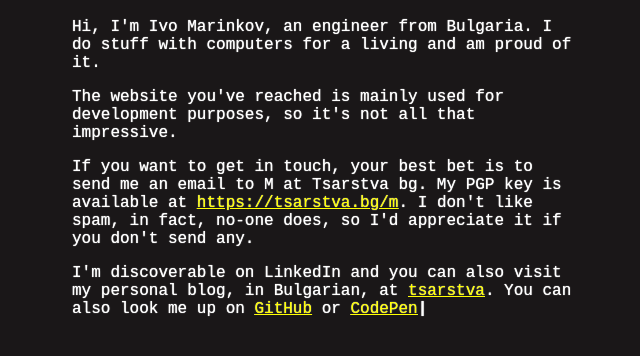
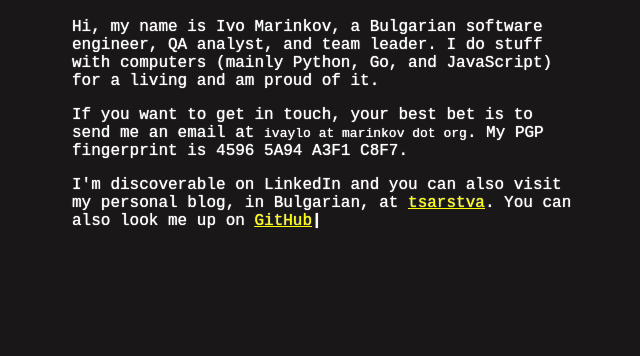
Before and after one commit to ivaivalous/ivo.qa, a plain HTML site: page index.html in a window 1280 px wide. Shown: the part 70-426 px from the top of the page, without its empty margins (318-958 px from the left). Drawn offline with Linux system fonts and the light colour scheme.

Commit message:
Update index.html

```diff
--- a/index.html
+++ b/index.html
@@ -2,6 +2,7 @@
     <head>
         <meta name=viewport content="width=device-width, initial-scale=1">
         <link rel="stylesheet" href="style.css" />
+        <meta charset="UTF-8">
         <title>Ivaylo "Ivo" Marinkov</title>
     </head>
     <body>
@@ -10,16 +11,15 @@
                 <h1>Ivaylo "Ivo" Marinkov</h1>
             </p>
             <p>
-                Hi, I'm Ivo Marinkov, an engineer from Bulgaria. I do stuff with computers for a living and am proud of it.
+                Hi, my name is Ivo Marinkov, a Bulgarian software engineer, QA analyst, and team leader.
+                I do stuff with computers (mainly Python, Go, and JavaScript) for a living and am proud of it.
             </p>
             <p>
-                The website you've reached is mainly used for development purposes, so it's not all that impressive.
+                If you want to get in touch, your best bet is to send me an email at <code>ivaylo аt marinkov dоt org</code>.
+                My PGP fingerprint is 4596 5A94 A3F1 C8F7.
             </p>
             <p>
-                If you want to get in touch, your best bet is to send me an email to M at Tsarstva bg. My PGP key is available at <a href="https://tsarstva.bg/m">https://tsarstva.bg/m</a>. I don't like spam, in fact, no-one does, so I'd appreciate it if you don't send any.
-            </p>
-            <p>
-                I'm discoverable on LinkedIn and you can also visit my personal blog, in Bulgarian, at <a href="https://tsarstva.bg/sh">tsarstva</a>. You can also look me up on <a href="https://www.github.com/ivaivalous">GitHub</a> or <a href="https://codepen.io/ivaivalous">CodePen</a><span class="cursor">|</span>
+                I'm discoverable on LinkedIn and you can also visit my personal blog, in Bulgarian, at <a href="https://tsarstva.bg/sh">tsarstva</a>. You can also look me up on <a href="https://www.github.com/ivaivalous">GitHub</a><span class="cursor">|</span>
             </p>
         </div>
     </body>
```
